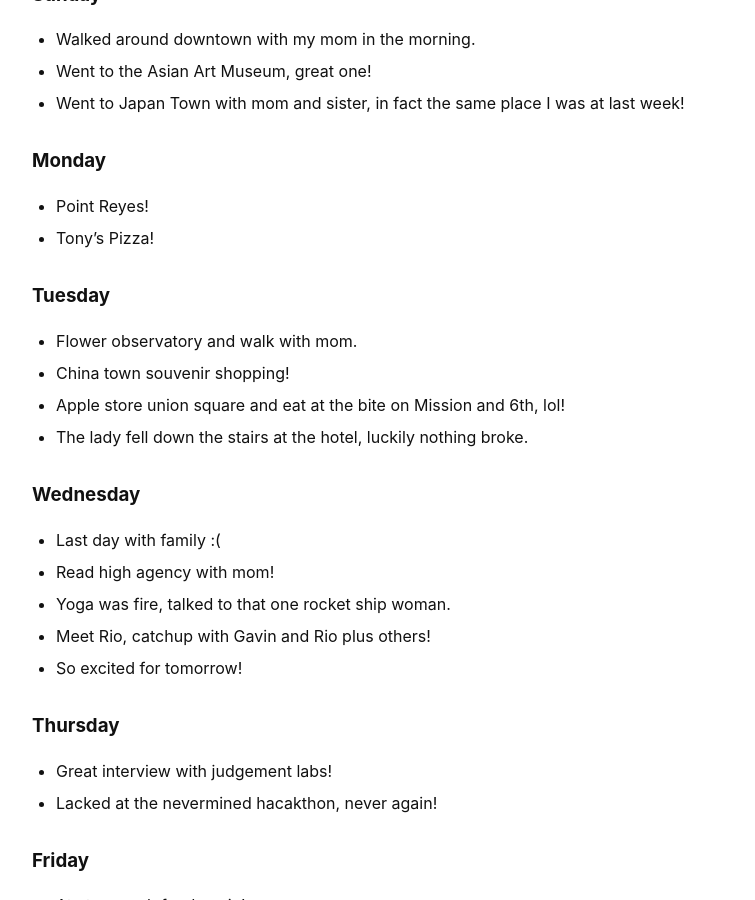
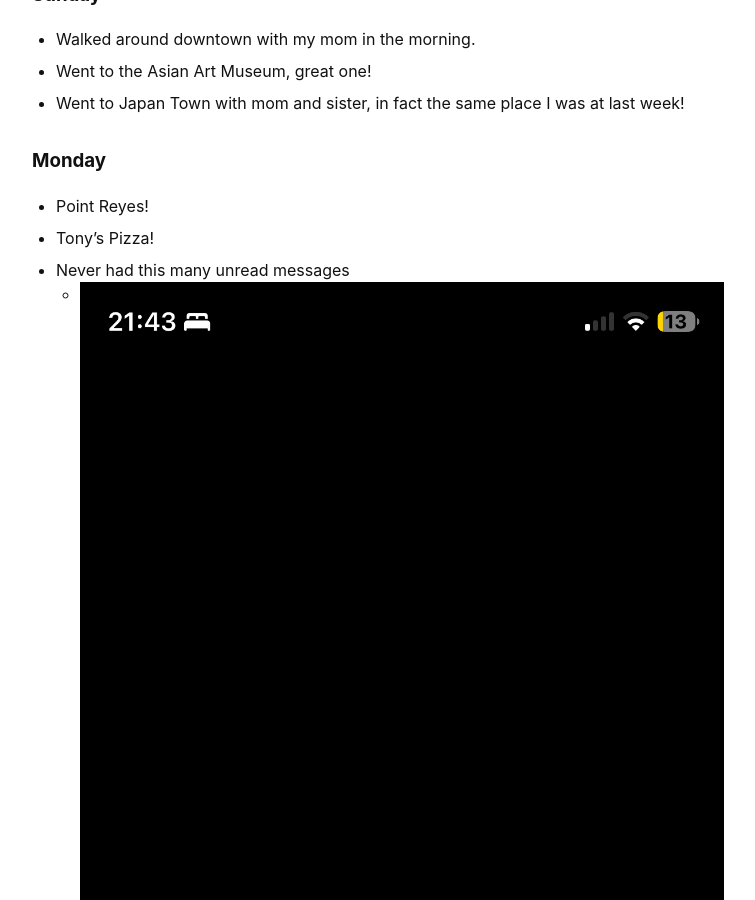
Before and after one commit to kiankyars/kiankyars.github.io, a Jekyll site: the page built from _posts/weekly-victories/2026-03-06-weekly-victories.md, in a window 1280 px wide and 900 px high, scrolled down 747 px. Shown: the whole window, without its empty margins (262-1017 px from the left). Built offline with Jekyll 4.4.1, drawn with Linux system fonts in a browser that asks for light colours.

Commit message:
add imgs

```diff
--- a/_posts/weekly-victories/2026-03-06-weekly-victories.md
+++ b/_posts/weekly-victories/2026-03-06-weekly-victories.md
@@ -31,6 +31,8 @@ categories: reflection
 
 - Point Reyes!
 - Tony's Pizza!
+- Never had this many unread messages
+    - ![](/imgs/2026-03-06-weekly-victories/homescreen.png)
 
 ### Tuesday
 
```
Also changed, not shown: _posts/weekly-victories/2026-02-27-weekly-victories.md (+1 -0 lines), imgs/2026-03-06-weekly-victories/homescreen.png (added), 1 other file.
